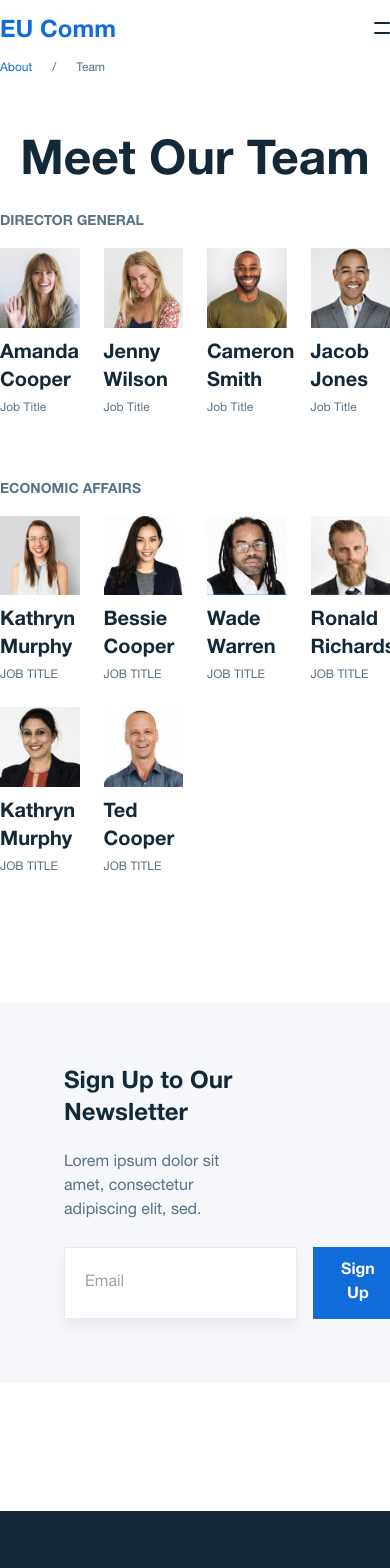
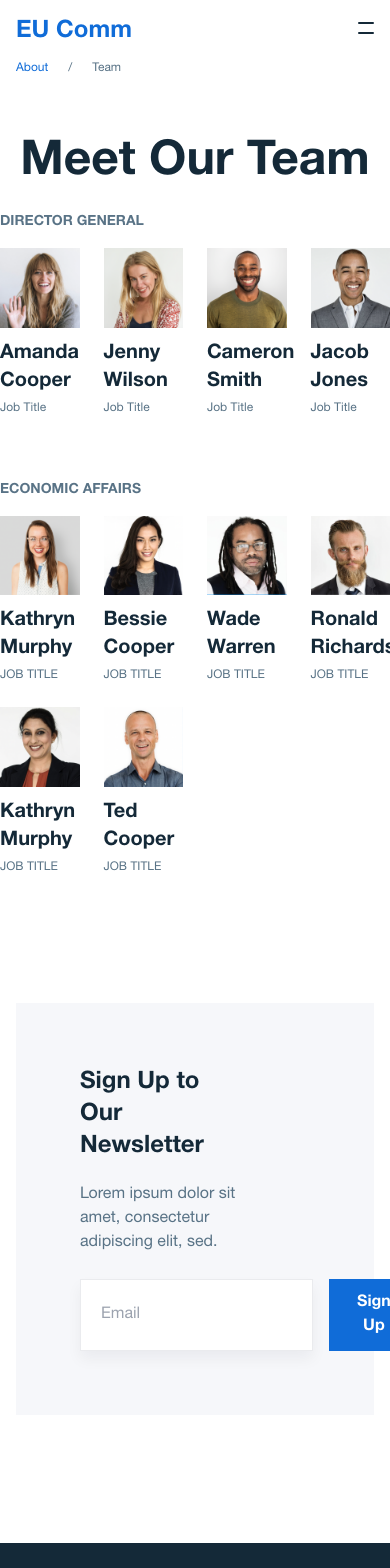
Before and after one commit to arpitgupta1214/eucomm, a Next.js app: page /about/team in a window 390 px wide. Shown: the top 1568 px of the page. Built offline with nearby package versions, Linux system fonts and the light colour scheme; what calendar-dates would draw is missing.

Commit message:
header fixed

```diff
--- a/components/Header/Header.jsx
+++ b/components/Header/Header.jsx
@@ -129,7 +129,7 @@ const Header = ({ config }) => {
                             height: "auto",
                             marginTop: isMobile ? "5px" : "0px",
                           }}
-                          className={`${s.subpages} md:w-screen md:absolute md:left-0 md:top-full pl-5 pr-2 text-skin-base border-l border-skin-base flex flex-col bg-skin-base overflow-hidden`}
+                          className={`${s.subpages} md:w-screen md:absolute md:left-0 md:top-full md:pl-5 md:pr-2 text-skin-base border-l border-skin-base flex flex-col md:items-center bg-skin-base overflow-hidden`}
                         >
                           <div className="md:my-7 content-md md:grid grid-cols-3 gap-6">
                             {page.subpages?.map((subpage, idx) => {
@@ -164,7 +164,7 @@ const Header = ({ config }) => {
                                   )}
                                   <div className="flex flex-col">
                                     <div
-                                      className={`text-sm md:text-lg font-bold my-3 md:mt-0 md:mb-2 cursor-pointer text-left ${
+                                      className={`text-sm md:text-lg md:font-bold text-skin-light md:text-skin-base my-3 md:mt-0 md:mb-2 cursor-pointer text-left ${
                                         isCurrent ? "text-skin-highlight" : ""
                                       }`}
                                       onClick={() => {
--- a/components/Header/header.module.scss
+++ b/components/Header/header.module.scss
@@ -20,7 +20,9 @@
 }
 
 .subpages {
-  box-shadow: 0px 3000px 0 3000px rgba(64, 68, 78, 0.7);
+  @screen md {
+    box-shadow: 0px 3000px 0 3000px rgba(64, 68, 78, 0.7);
+  }
   .subpage {
     &:hover {
       .icon {
--- a/styles/globals.scss
+++ b/styles/globals.scss
@@ -30,9 +30,11 @@ input[type="range"] {
 }
 
 .content-md {
-  @apply w-full max-w-content mx-4;
+  @apply max-w-content mx-4;
+  width: calc(100% - theme("spacing.8"));
 }
 
 .content-sm {
-  @apply w-full max-w-content-small mx-4;
+  @apply max-w-content-small mx-4;
+  width: calc(100% - theme("spacing.8"));
 }
```
